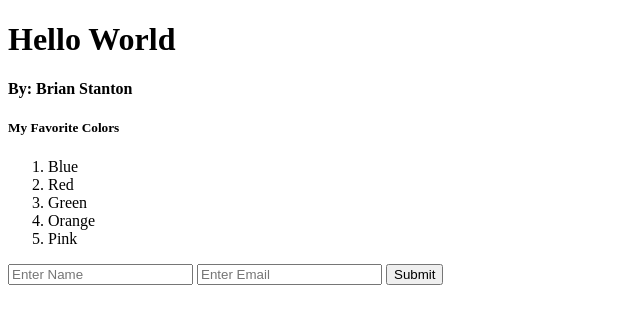
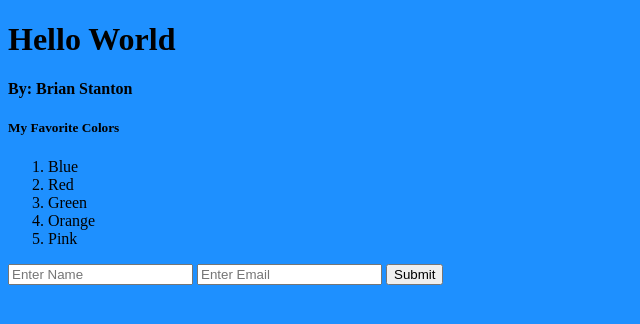
Before and after one commit to bstanton773/kekambas-125_hello_world, a plain HTML site: page index.html in a window 1280 px wide. Shown: the whole page, without its empty margins (0-640 px from the left). Drawn offline with Linux system fonts and the light colour scheme.

Commit message:
Change background color

```diff
--- a/index.html
+++ b/index.html
@@ -4,6 +4,13 @@
     <meta charset="UTF-8">
     <meta name="viewport" content="width=device-width, initial-scale=1.0">
     <title>Hello World</title>
+
+    <style>
+        body {
+            background-color: dodgerblue;
+        }
+    </style>
+
 </head>
 <body>
 
```
